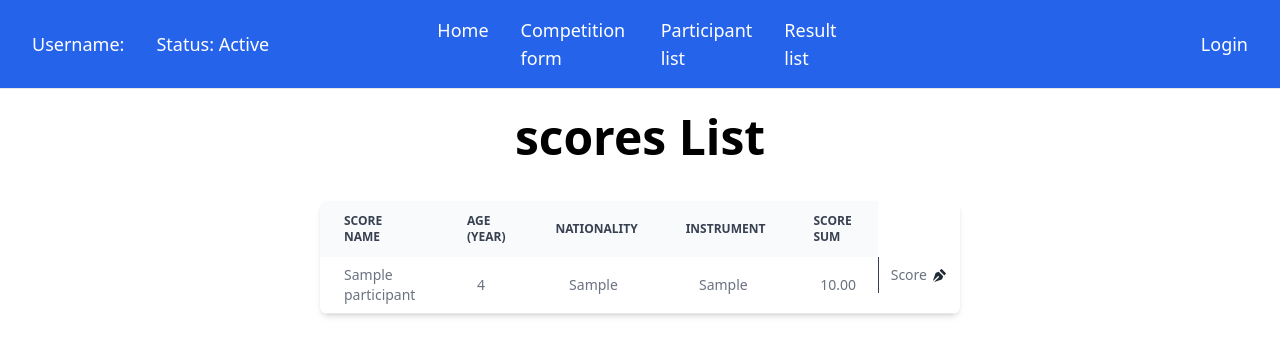
After one commit to llOriginaljuonll/rosha_application, a Django app: page /referee/result/ in a window 1280 px wide. The commit adds this page. Shown: the top 356 px of the page. Run offline with Django 5.2, Linux system fonts and the light colour scheme; tables that the repository leaves empty hold one stand-in row (values such as "Sample post"); some libraries are stand-ins or nearby versions.

Commit message:
create score result list page

```diff
--- a/apps/referee/urls.py
+++ b/apps/referee/urls.py
@@ -5,4 +5,5 @@ app_name = "referee"
 
 urlpatterns = [
     path('referee_form/<pk>', views.ScoreFormView.as_view(), name="form"),
+    path('result/', views.ScoreListView.as_view(), name="result"),
 ]
--- a/apps/referee/views.py
+++ b/apps/referee/views.py
@@ -1,4 +1,4 @@
-from django.views.generic import DetailView
+from django.views.generic import DetailView, ListView
 from django.views.generic.edit import FormMixin
 from apps.referee.models import Score
 from apps.participant.models import Participant
@@ -31,3 +31,9 @@ class ScoreFormView(DetailView, FormMixin):
 
     def form_valid(self, form):
         return super().form_valid(form)
+
+class ScoreListView(ListView):
+
+    model = Score
+    template_name = 'referee/result_list.html'
+    context_object_name = 'scores'
--- a/templates/components/navbar.html
+++ b/templates/components/navbar.html
@@ -18,6 +18,9 @@
             <li>
                 <a href="{% url "participant:list-all" %}" class="block py-2 px-3  rounded hover:bg-gray-100 md:hover:bg-transparent md:p-0 md:dark:hover:text-blue-500 dark:text-white dark:hover:bg-gray-700 dark:hover:text-white md:dark:hover:bg-transparent dark:border-gray-700">Participant list</a>
             </li>
+            <li>
+                <a href="{% url "referee:result" %}" class="block py-2 px-3  rounded hover:bg-gray-100 md:hover:bg-transparent md:p-0 md:dark:hover:text-blue-500 dark:text-white dark:hover:bg-gray-700 dark:hover:text-white md:dark:hover:bg-transparent dark:border-gray-700">Result list</a>
+            </li>
         </ul>
         <ul class="flex flex-col justify-end p-4 md:p-0 mt-4 text-white font-medium text-lg border border-gray-100 rounded-lg md:space-x-8 rtl:space-x-reverse md:flex-row md:mt-0 md:border-0  dark:bg-gray-800 md:dark:bg-gray-900 dark:border-gray-700">
             {% if user.is_authenticated %}
--- /dev/null
+++ b/templates/referee/result_list.html
@@ -0,0 +1,66 @@
+{% extends "base.html" %}
+
+{% block content %}
+    <div class="w-6/12 h-full my-6 content-center mx-auto">
+    <h1 class="text-5xl font-bold text-center">scores List</h1>
+    <div class="relative overflow-x-auto shadow-md sm:rounded-lg mt-10">
+        <table class="w-full text-sm text-left rtl:text-right text-gray-500 dark:text-gray-400">
+            <thead class="text-xs text-gray-700 uppercase bg-gray-50 dark:bg-gray-700 dark:text-gray-400">
+                <tr>
+                    <th scope="col" class="px-6 py-3">
+                        score name
+                    </th>
+                    <th scope="col" class="px-6 py-3">
+                        Age (year)
+                    </th>
+                    <th scope="col" class="px-6 py-3">
+                        Nationality
+                    </th>
+                    <th scope="col" class="px-6 py-3">
+                        Instrument
+                    </th>
+                    <th scope="col" class="px-6 py-3">
+                        Score Sum
+                    </th>
+                </tr>
+            </thead>
+            {% for score in scores %}
+                <tbody>
+                    <tr class="bg-white font-medium border-b dark:bg-gray-800 dark:border-gray-700">
+                        <td class="px-6 py-2 hover:bg-gray-50 cursor-pointer">
+                            {{ score.participant.name }}
+                        </td>
+                        <td class="px-6 py-2">
+                            <div class="w-3/6 mx-auto">
+                                {{ score.participant.calculate_age }}
+                            </div>
+                        </td>
+                        <td class="px-6 py-2">
+                            <div class="w-4/6 mx-auto">
+                                {{ score.participant.nationality }}
+                            </div>
+                        </td>
+                        <td class="px-6 py-2">
+                            <div class="w-4/6 mx-auto">
+                                {{ score.participant.instrument }}
+                            </div>
+                        </td>
+                        <td class="px-6 py-2">
+                            <div class="w-4/6 mx-auto">
+                                {{ score.avg_score|floatformat:2 }}
+                            </div>
+                        </td>
+                        <td class="px-3 py-2 flex justify-center items-center gap-1 border-s border-gray-700 cursor-pointer" onclick="location.href='{% url "referee:form" score.id %}'">
+                            Score
+                            <svg class="w-[17px] h-[17px] text-gray-800 dark:text-white" aria-hidden="true" xmlns="http://www.w3.org/2000/svg" width="24" height="24" fill="currentColor" viewBox="0 0 24 24">
+                                <path fill-rule="evenodd" d="M15.514 3.293a1 1 0 0 0-1.415 0L12.151 5.24a.93.93 0 0 1 .056.052l6.5 6.5a.97.97 0 0 1 .052.056L20.707 9.9a1 1 0 0 0 0-1.415l-5.193-5.193ZM7.004 8.27l3.892-1.46 6.293 6.293-1.46 3.893a1 1 0 0 1-.603.591l-9.494 3.355a1 1 0 0 1-.98-.18l6.452-6.453a1 1 0 0 0-1.414-1.414l-6.453 6.452a1 1 0 0 1-.18-.98l3.355-9.494a1 1 0 0 1 .591-.603Z" clip-rule="evenodd"/>
+                            </svg>
+                        </td>
+                    </tr>
+                </tbody>
+            {% endfor %}
+        </table>
+    </div>
+    </div>
+
+{% endblock content %}
```
